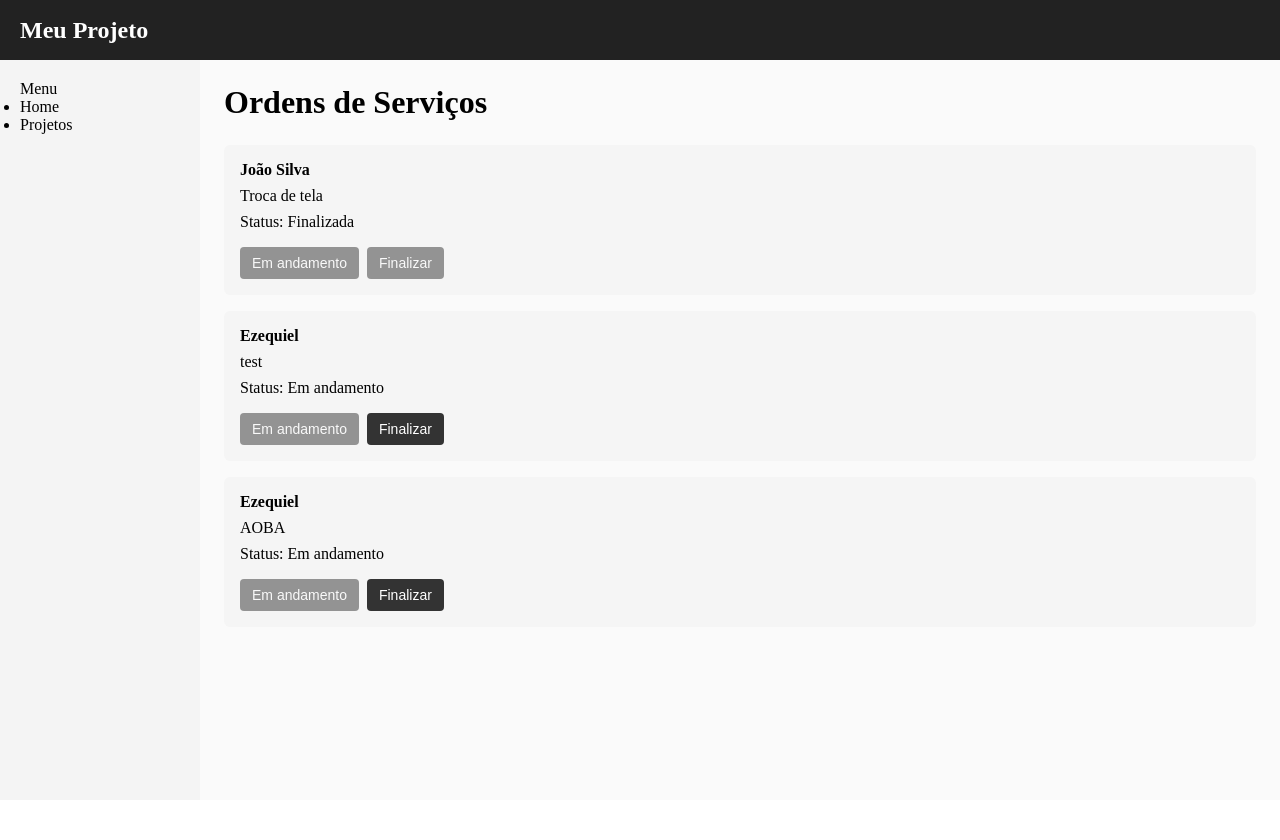
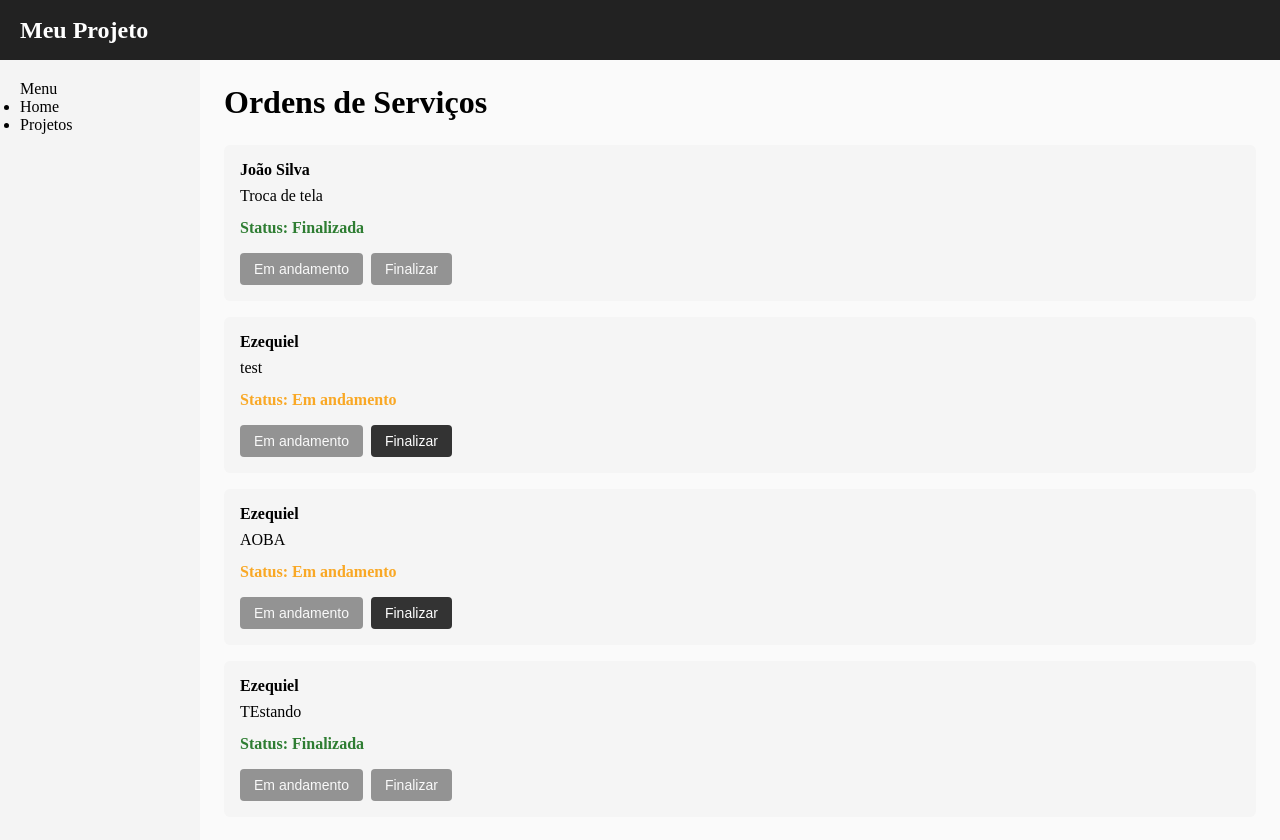
Before and after one commit to Mercesz/sistema-ordens-servico, a React (Vite) app: page /ordens in a window 1280 px wide. Before the commit the page ends 800 px from the top, so only its background shows below. Built offline with nearby package versions, Linux system fonts and the light colour scheme; data requests are answered from the project's data file; sample sign-in values are in the browser's storage.

Commit message:
feat: controle de loading, empty state e atualização de status das ordens

```diff
--- a/db.json
+++ b/db.json
@@ -17,6 +17,12 @@
       "cliente": "Ezequiel",
       "descricao": "AOBA",
       "status": "Em andamento"
+    },
+    {
+      "id": "5959",
+      "cliente": "Ezequiel",
+      "descricao": "TEstando",
+      "status": "Finalizada"
     }
   ]
 }
--- a/src/App.css
+++ b/src/App.css
@@ -70,3 +70,37 @@ button:disabled {
     opacity: 0.5;
     cursor: not-allowed;
 }
+
+.status {
+    display: inline-block;
+    margin-top: 6px;
+    font-weight: bold;
+}
+
+.status.aberta {
+    color: #1E88E5;
+}
+
+.status.em-andamento {
+    color: #F9A825;
+}
+
+.status.finalizada {
+    color: #2E7D32;
+}
+
+form {
+    display: flex;
+    gap: 12px;
+    margin-top: 20px;
+}
+
+input {
+    padding: 8px;
+    width: 200px;
+}
+
+button {
+    padding: 8px 14px;
+    cursor: pointer;
+}
--- a/src/pages/Ordens.jsx
+++ b/src/pages/Ordens.jsx
@@ -5,6 +5,7 @@ import { api } from "../services/api";
 import "../App.css";
 
 function Ordens() {
+  const [loading, setLoading] = useState(true);
   const [ordens, setOrdens] = useState([]);
 
   useEffect(() => {
@@ -12,7 +13,8 @@ function Ordens() {
       .then(response => {
         setOrdens(response.data);
       })
-      .catch(err => console.error(err));
+      .catch(err => console.error(err))
+      .finally(() => setLoading(false));
   }, []);
 
   function handleUpdateStatus(id, novoStatus) {
@@ -38,12 +40,19 @@ function Ordens() {
 
         <main className="content">
           <h1>Ordens de Serviços</h1>
+          {loading && <p>Carregando ordens...</p>}
+
+          {!loading && ordens.length === 0 && (
+            <p>Nenhuma ordem cadastrada.</p>
+          )}
 
           {ordens.map(ordem => (
             <div key={ordem.id} className="card">
               <strong>{ordem.cliente}</strong>
               <p>{ordem.descricao}</p>
-              <span>Status: {ordem.status}</span>
+              <span className={`status ${ordem.status.toLowerCase().replace(" ", "-")}`}>
+                Status: {ordem.status}
+              </span>
 
               <div className="actions">
                 <button
--- a/src/styles/global.css
+++ /dev/null
@@ -1,4 +0,0 @@
-* {
-    margin: 0;
-    padding: 0;
-}
```
